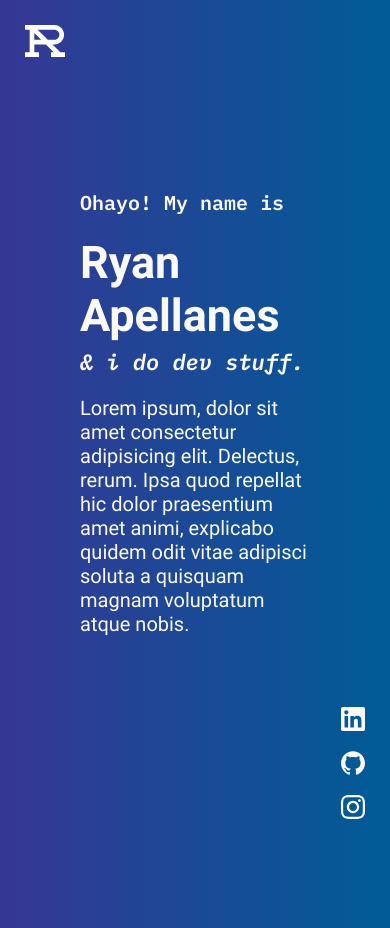
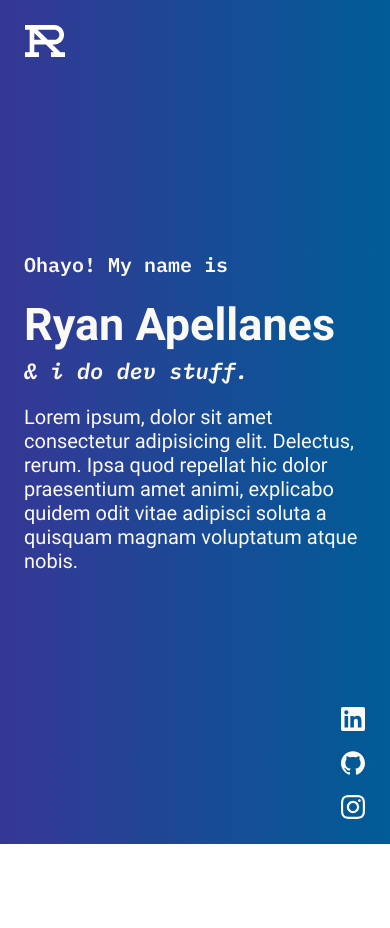
Before and after one commit to ryanapples/portfolio-v2, a React (Create React App) app: page / in a window 390 px wide. After the commit the page ends 844 px from the top, so only its background shows below. Built offline with nearby package versions, Linux system fonts and the light colour scheme.

Commit message:
breakpoints

```diff
--- a/src/components/Bio.js
+++ b/src/components/Bio.js
@@ -10,14 +10,14 @@ const StyledBioSection = styled.section`
   flex-direction: column;
   align-items: flex-start;
   min-height: 100vh;
-  padding: 0 160px;
+  padding: 0 130px;
 
   @media (max-width: 768px) {
     padding: 0 80px;
   }
 
   @media (max-width: 480px) {
-    padding-bottom: 10vh;
+    padding: 0 24px 0;
   }
 
   h1,
@@ -35,7 +35,7 @@ const StyledBioSection = styled.section`
 
   h2 {
     font-family: var(--font-sans);
-    font-size: 90px;
+    font-size: 80px;
     font-weight: var(--font-w-bold);
     margin: 0;
 
```
